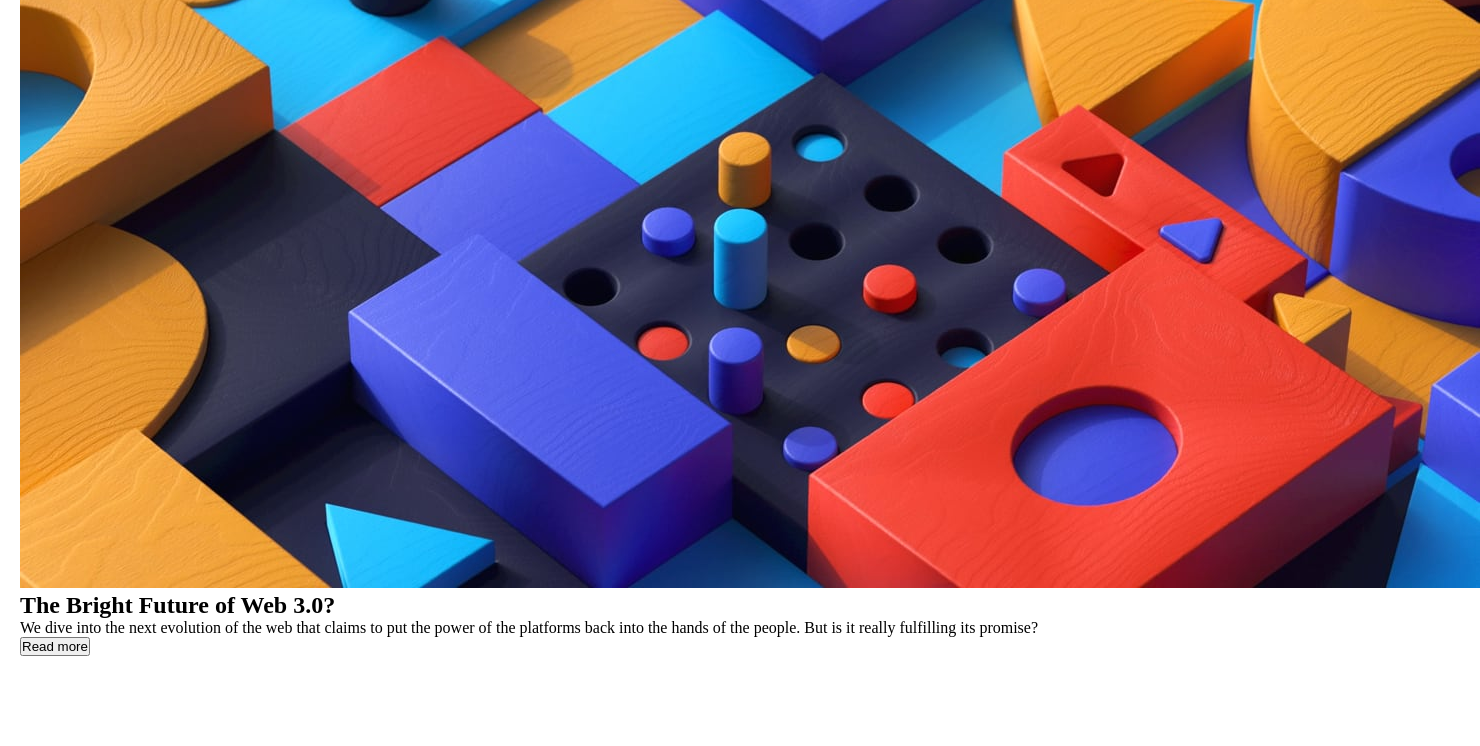
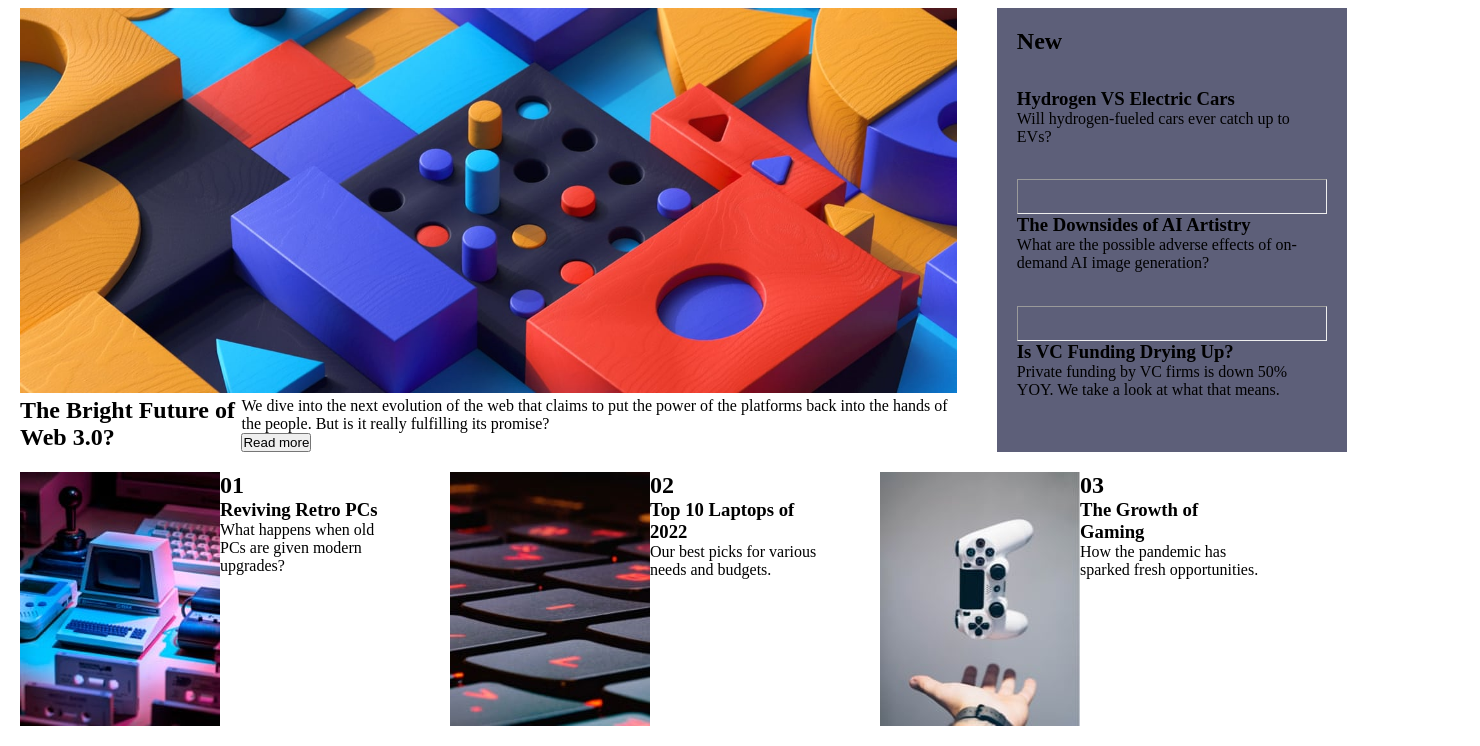
Before and after one commit to Jerrisneh/News-Homepage, a plain HTML site: page index.html in a window 1280 px wide. Shown: the part 76-822 px from the top of the page, 1480 px wide, since content can reach past the window. Before the commit the page ends 800 px from the top, so only its background shows below. Drawn offline with Linux system fonts and the light colour scheme.

Commit message:
updated html and working on responsive css

```diff
--- a/index.html
+++ b/index.html
@@ -45,8 +45,65 @@
               </div>
             </div>
           </section>
-          <section class="right"></section>
+          <section class="right">
+            <h2>New</h2>
+            <div>
+              <h3>Hydrogen VS Electric Cars</h3>
+              <p>Will hydrogen-fueled cars ever catch up to EVs?</p>
+            </div>
+            <hr />
+            <div>
+              <h3>The Downsides of AI Artistry</h3>
+              <p>
+                What are the possible adverse effects of on-demand AI image
+                generation?
+              </p>
+            </div>
+            <hr />
+            <div>
+              <h3>Is VC Funding Drying Up?</h3>
+              <p>
+                Private funding by VC firms is down 50% YOY. We take a look at
+                what that means.
+              </p>
+            </div>
+          </section>
         </div>
+        <section class="cards">
+          <div class="card-1">
+            <img
+              src="./assets/images/image-retro-pcs.jpg"
+              alt="image-retro-pcs"
+            />
+            <div>
+              <h2>01</h2>
+              <h3>Reviving Retro PCs</h3>
+              <p>What happens when old PCs are given modern upgrades?</p>
+            </div>
+          </div>
+          <div class="card-2">
+            <img
+              src="./assets/images/image-top-laptops.jpg"
+              alt="image-top-laptops"
+            />
+            <div>
+              <h2>02</h2>
+              <h3>Top 10 Laptops of 2022</h3>
+              <p>Our best picks for various needs and budgets.</p>
+            </div>
+          </div>
+          <div class="card-3">
+            <img
+              src="./assets/images/image-gaming-growth.jpg"
+              alt="image-gaming-growth"
+            />
+            <div>
+              <h2>03</h2>
+              <h3>The Growth of Gaming</h3>
+              <p>How the pandemic has sparked fresh opportunities.</p>
+            </div>
+          </div>
+        </section>
       </main>
     </div>
   </body>
--- a/styles/style.css
+++ b/styles/style.css
@@ -19,3 +19,34 @@ align-items: center;
     display: flex;
     gap: 50px;
 }
+.main-content{
+    display: flex;
+}
+.left{
+    display: grid;
+    grid-template-columns: 1/8;
+}
+.main-img img{
+    height: 385px;
+}
+.right{
+    display: grid;
+    grid-template-columns:8/-1 ;
+    background-color: hsl(236, 13%, 42%);
+    padding: 20px;
+    width: 350px;
+}
+.hero{
+    margin: 20px 0;
+    display: grid;
+    grid-template-columns: repeat(12, 1fr);
+    gap: 40px;
+}
+.cards{
+    display: grid;
+    grid-template-columns: repeat(3, 1fr);
+    gap: 50px;
+}
+.card-1, .card-2, .card-3{
+    display: flex;
+}
```
